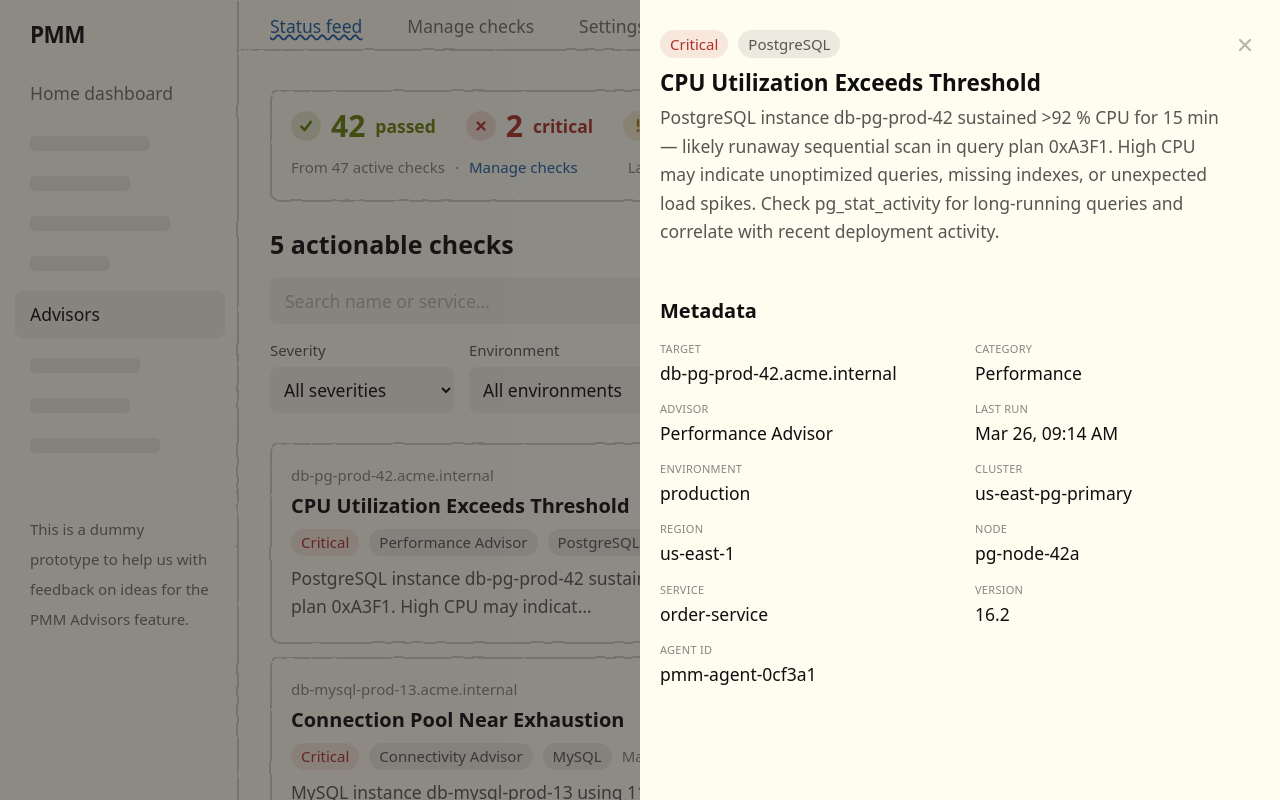
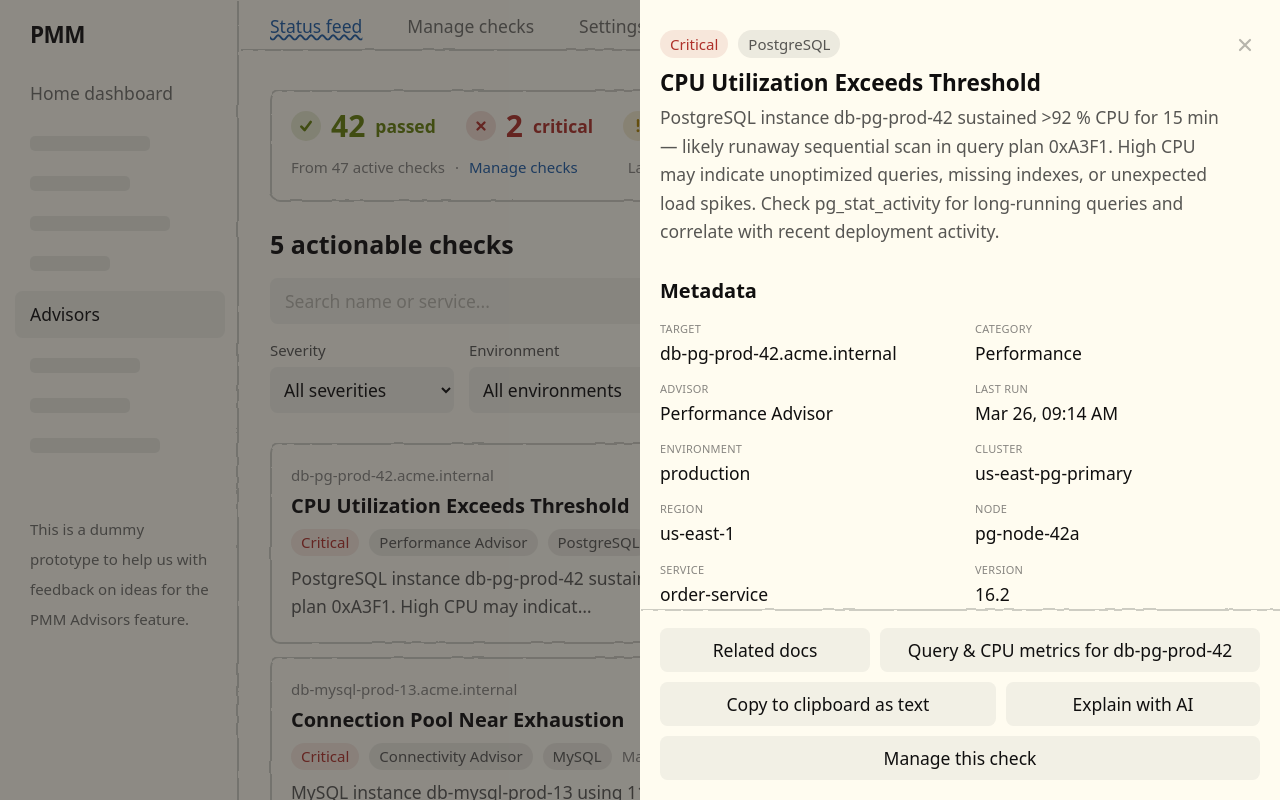
Before and after one commit to pmcf-percona/advisors-rebirth, a React (Vite) app: page /advisors-rebirth/advisors/feed in a window 1280 px wide. Both pictures are taken after a click on the item 760 px from the left and 542 px from the top of the page. Built offline with nearby package versions, Linux system fonts and the light colour scheme; a web font is replaced by a local one.

Commit message:
tweaks for Status feed

```diff
--- a/src/index.css
+++ b/src/index.css
@@ -133,6 +133,11 @@
   border-style: dashed;
 }
 
+/* Feed check list rows — darker sketch stroke on hover (default stroke uses --color-border / fx-300) */
+li.advisors-check-card[class*='rounded-lg'][class*='border']:hover::before {
+  border-color: var(--color-fx-400);
+}
+
 /* Sidebar — right edge only */
 aside {
   position: relative;
@@ -167,3 +172,20 @@
   filter: url(#sketchy);
   pointer-events: none;
 }
+
+/* Single top edge — e.g. drawer footers */
+.sketch-border-top {
+  position: relative;
+}
+
+.sketch-border-top::before {
+  content: '';
+  position: absolute;
+  left: 0;
+  right: 0;
+  top: 0;
+  height: 0;
+  border-top: 2px solid var(--color-border);
+  filter: url(#sketchy);
+  pointer-events: none;
+}
--- a/src/pages/advisors/Feed.tsx
+++ b/src/pages/advisors/Feed.tsx
@@ -518,7 +518,7 @@
 
   return (
     <li
-      className="rounded-lg border p-4 cursor-pointer transition-colors hover:border-fx-400 hover:bg-fx-50/60"
+      className="advisors-check-card rounded-lg border bg-fx-50 p-4 cursor-pointer transition-colors duration-150 hover:bg-fx-100"
       onClick={() => onSelect(check)}
     >
       <span className="block text-xs text-fx-500">{check.target}</span>
@@ -550,6 +550,165 @@
   agent_id: 'Agent ID',
 };
 
+function relatedDashboardLabel(check: CheckResult): string {
+  const cat = check.category.toLowerCase();
+  const host = check.target.split('.')[0];
+  if (cat.includes('performance')) {
+    return `Query & CPU metrics for ${host}`;
+  }
+  if (cat.includes('schema')) {
+    return `Slow-query log for ${host}`;
+  }
+  if (cat.includes('maintenance')) {
+    return `Vacuum & Bloat metrics for ${host}`;
+  }
+  if (cat.includes('connect')) {
+    return `Connection pool metrics for ${host}`;
+  }
+  return `View metrics for ${host}`;
+}
+
+function buildAlertMarkdown(check: CheckResult): string {
+  const sev = severityConfig[check.severity].label;
+  return [
+    `## ${check.name}`,
+    '',
+    `- **Severity:** ${sev}`,
+    `- **Target:** \`${check.target}\``,
+    `- **Service:** ${check.meta.service_name}`,
+    `- **Advisor:** ${check.advisor}`,
+    `- **Category:** ${check.category}`,
+    '',
+    '### Details',
+    '',
+    check.description,
+    '',
+    '---',
+    '',
+    '_Exported from PMM Advisors (prototype wireframe)._',
+  ].join('\n');
+}
+
+const drawerFooterBtnClass =
+  'inline-flex flex-[1_1_auto] min-h-[44px] min-w-[min(100%,10.5rem)] max-w-full items-center justify-center gap-2 whitespace-normal rounded-md px-3 py-2 text-center text-sm font-medium leading-snug transition-colors';
+const drawerFooterBtnSecondary = `${drawerFooterBtnClass} bg-fx-100 text-fx-black hover:bg-fx-150`;
+const drawerFooterBtnGhost = `${drawerFooterBtnClass} border border-fx-200 bg-fx-paper text-fx-700 hover:bg-fx-100`;
+
+function AiNotConfiguredModal({ open, onClose }: { open: boolean; onClose: () => void }) {
+  if (!open) return null;
+
+  return createPortal(
+    <div
+      className="fixed inset-0 z-[210] flex items-center justify-center p-4"
+      role="dialog"
+      aria-modal="true"
+      aria-labelledby="ai-setup-modal-title"
+    >
+      <button
+        type="button"
+        className="absolute inset-0 bg-fx-black/40"
+        aria-label="Close dialog"
+        onClick={onClose}
+      />
+      <div
+        className="relative z-10 w-full max-w-md rounded-lg border border-fx-200 bg-fx-paper p-6 shadow-lg"
+        onClick={(e) => e.stopPropagation()}
+      >
+        <h3 id="ai-setup-modal-title" className="text-base font-semibold text-fx-black">
+          Advanced explanation isn’t available yet
+        </h3>
+        <p className="mt-2 text-sm text-fx-600 leading-relaxed">
+          Bring-your-own-key AI isn’t configured for this organization. Set up an OpenAI-compatible endpoint in
+          Advisors settings to get grounded explanations using this alert’s context.
+        </p>
+        <div className="mt-5 flex flex-col gap-2 sm:flex-row sm:justify-end">
+          <button
+            type="button"
+            onClick={onClose}
+            className="rounded-md border border-fx-300 bg-fx-50 px-4 py-2 text-sm font-medium text-fx-black hover:bg-fx-100"
+          >
+            Close
+          </button>
+          <Link
+            to="/advisors/settings"
+            onClick={onClose}
+            className="inline-flex items-center justify-center rounded-md bg-fx-blue px-4 py-2 text-sm font-medium text-white hover:opacity-90"
+          >
+            Open Advisors settings
+          </Link>
+        </div>
+      </div>
+    </div>,
+    document.body,
+  );
+}
+
+function CheckDrawerFooter({ check }: { check: CheckResult }) {
+  const [aiModalOpen, setAiModalOpen] = useState(false);
+  const [copied, setCopied] = useState(false);
+
+  useEffect(() => {
+    setCopied(false);
+    setAiModalOpen(false);
+  }, [check.id]);
+
+  async function copyMarkdown() {
+    const text = buildAlertMarkdown(check);
+    try {
+      await navigator.clipboard.writeText(text);
+      setCopied(true);
+      window.setTimeout(() => setCopied(false), 2000);
+    } catch {
+      window.prompt('Copy this text:', text);
+    }
+  }
+
+  return (
+    <>
+      <footer className="shrink-0 sketch-border-top bg-fx-50 px-4 py-4">
+        <div className="flex flex-wrap gap-2">
+          <button
+            type="button"
+            className={drawerFooterBtnSecondary}
+            onClick={() =>
+              window.alert(
+                `wireframe: would open documentation for “${check.category}” advisors.`,
+              )
+            }
+          >
+            Related docs
+          </button>
+          <button type="button" className={drawerFooterBtnSecondary} onClick={() => window.alert('wireframe: opens PMM dashboard for this target.')}>
+            {relatedDashboardLabel(check)}
+          </button>
+          <button
+            type="button"
+            className={drawerFooterBtnSecondary}
+            onClick={copyMarkdown}
+          >
+            {copied ? 'Copied' : 'Copy to clipboard as text'}
+          </button>
+          <button type="button" className={drawerFooterBtnSecondary} onClick={() => setAiModalOpen(true)}>
+            Explain with AI
+          </button>
+          <button
+            type="button"
+            className={drawerFooterBtnSecondary}
+            onClick={() =>
+              window.alert(
+                'wireframe: would open Manage checks with this check focused so you can silence it, change intervals, or adjust other options in context.',
+              )
+            }
+          >
+            Manage this check
+          </button>
+        </div>
+      </footer>
+      <AiNotConfiguredModal open={aiModalOpen} onClose={() => setAiModalOpen(false)} />
+    </>
+  );
+}
+
 function CheckDrawer({ check, onClose }: { check: CheckResult | null; onClose: () => void }) {
   const isOpen = check !== null;
 
@@ -570,7 +729,7 @@
         role="dialog"
         aria-modal={isOpen}
         aria-hidden={!isOpen}
-        className={`absolute top-0 right-0 bottom-0 z-10 flex w-full max-w-lg flex-col overflow-y-auto bg-fx-50/100 transition-transform duration-200 ease-in-out ${
+        className={`absolute top-0 right-0 bottom-0 z-10 flex h-full w-full max-w-lg flex-col overflow-hidden bg-fx-50/100 transition-transform duration-200 ease-in-out ${
           isOpen ? 'translate-x-0' : 'translate-x-full'
         }`}
       >
@@ -592,7 +751,8 @@
   });
 
   return (
-    <div>
+    <div className="flex min-h-0 flex-1 flex-col">
+      <div className="min-h-0 flex-1 overflow-y-auto overscroll-contain">
         <div className="flex items-start gap-0 px-4 py-6">
           <div className="min-w-0 flex-1">
             <div className="flex items-center gap-2 flex-wrap">
@@ -617,7 +777,7 @@
           </button>
         </div>
 
-      <div className="px-4 py-4">
+        <div className="px-4 pb-4">
           <h3 className="text-ms font-semibold">Metadata</h3>
           <dl className="mt-3 grid grid-cols-2 gap-x-6 gap-y-3">
             <MetaRow label="Target" value={check.target} />
@@ -630,6 +790,9 @@
           </dl>
         </div>
       </div>
+
+      <CheckDrawerFooter check={check} />
+    </div>
   );
 }
 
```
Also changed, not shown: 1 other file (tests, documents, lock files or other folders). Lines whose indentation alone changed are shown as unchanged.
